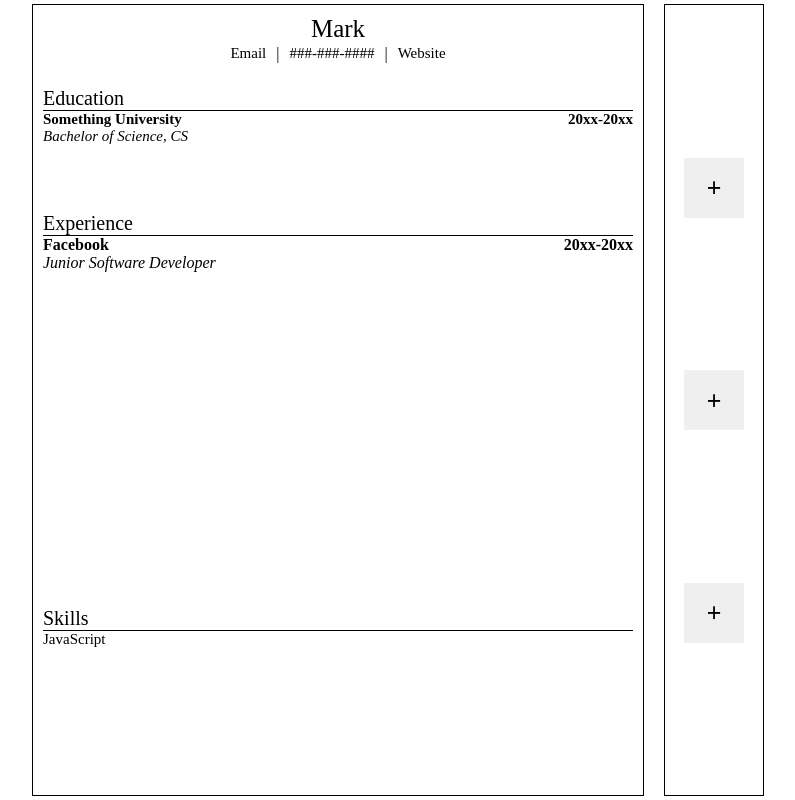
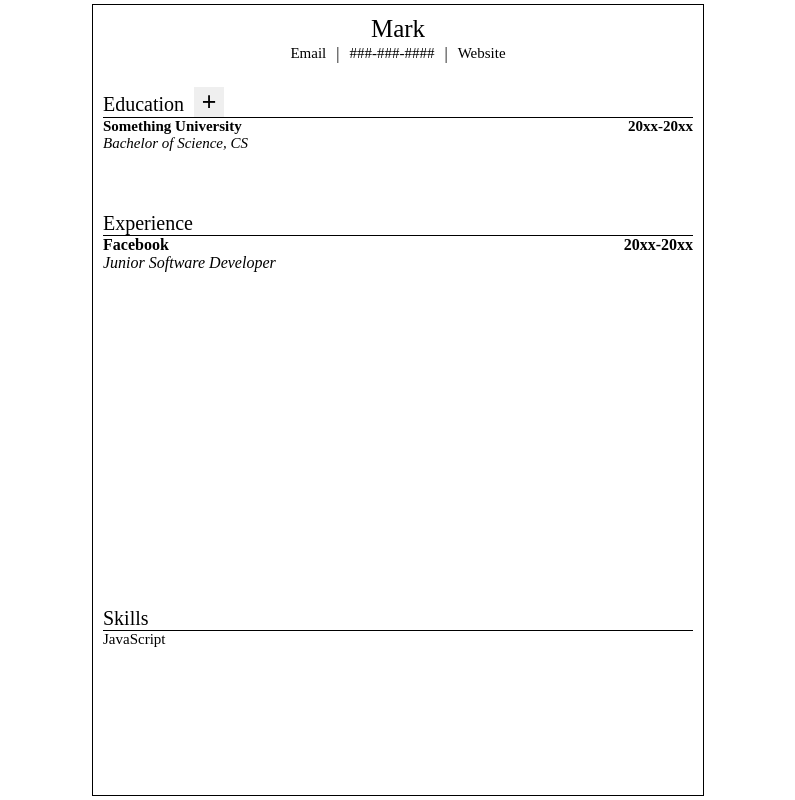
Before and after one commit to markymelnik/cv-app, a React (Vite) app: page / in a window 1280 px wide. Shown: the whole page, without its empty margins (242-1037 px from the left). Built offline with nearby package versions, Linux system fonts and the light colour scheme.

Commit message:
bullet points can be added to education description

```diff
--- a/src/App.jsx
+++ b/src/App.jsx
@@ -1,14 +1,11 @@
 import React from 'react';
 import Document from './components/Document';
-import BulletPoint from './components/BulletPoint';
-
 
 const App = () => {
 
   return (
     <>
       <Document/>
-      <BulletPoint/>
     </>
   )
 }
--- a/src/components/BulletPoint.jsx
+++ b/src/components/BulletPoint.jsx
@@ -1,6 +1,6 @@
 import React from 'react';
 
-const BulletPoint = () => {
+const BulletPoint = ({  }) => {
 
   const handleClick = () => {
 
@@ -9,8 +9,6 @@ const BulletPoint = () => {
   return (
     <div className='btn-container'>
       <button className='add-btn edu-btn' onClick={handleClick}>+</button>
-      <button className='add-btn exp-btn' onClick={handleClick}>+</button>
-      <button className='add-btn skil-btn' onClick={handleClick}>+</button>
     </div>
   )
 }
--- a/src/components/EducationSection/Education.jsx
+++ b/src/components/EducationSection/Education.jsx
@@ -1,6 +1,5 @@
 import React from 'react';
 import EditField from '../EditField';
-import BulletPoint from '../BulletPoint';
 
 const Education = () => {
 
@@ -21,19 +20,29 @@ const Education = () => {
     setDegree(newText);
   }
 
-  const handleAddBullet = (newBullet) => {
-    setBullets([...bulletPoints, newBullet]);
+  const handleAddBulletPoint = () => {
+    setBulletPoints([...bulletPoints, { text: '->'+'Edit me!' }]);
   }
 
-  const handleDeleteBullet = (index) => {
-    const newBullets = [...bulletPoints];
-    newBullets.splice(index, 1);
-    setBulletPoints(newBullets);
+  const handleBulletTextChange = (newText, index) => {
+    const newBulletPoints = [...bulletPoints];
+    newBulletPoints[index] = { text: '->'+newText };
+    setBulletPoints(newBulletPoints);
+  }
+
+  const handleDeleteBulletPoint = (index) => {
+    const newBulletPoints = [...bulletPoints];
+    newBulletPoints.splice(index, 1);
+    setBulletPoints(newBulletPoints);
   }
 
   return (
     <div className='resume-education'>
-      <div className='education-header'>Education</div>
+      <div className='education-header'>Education
+        <span>
+          <button className='add-btn edu-btn' onClick={handleAddBulletPoint}>+</button>
+        </span>
+      </div>
       <div className='education-subheader bold'>
         <EditField
           value={schoolName}
@@ -56,7 +65,21 @@ const Education = () => {
           inputClass='edit-education-info left'
         />
       </div>
-      <div className='education-description'></div>
+      <div className='education-description'>
+        {bulletPoints.map((bulletPoint, index) => (
+          <div className='bullet-point' key={index}>
+            <div>
+              <EditField
+                value={bulletPoint.text}
+                onTextChange={(newText) => handleBulletTextChange(newText, index)}
+                textClass='bullet-text'
+                inputClass='edit-bullet-text left'
+              />
+            </div>
+            <button className='delete-bullet-btn' onClick={() => handleDeleteBulletPoint(index)}>x</button>
+          </div>
+        ))}
+      </div>
     </div>
   )
 }
--- a/src/components/ExperienceSection/Experience.jsx
+++ b/src/components/ExperienceSection/Experience.jsx
@@ -6,6 +6,7 @@ const Experience = () => {
   const [companyName, setCompanyName] = React.useState('Facebook');
   const [workDateRange, setWorkDateRange] = React.useState('20xx-20xx');
   const [jobTitle, setJobTitle] = React.useState('Junior Software Developer');
+  const [bulletPoints, setBulletPoints] = React.useState([]);
 
   const handleCompanyName = (newText) => {
     setCompanyName(newText);
@@ -17,6 +18,16 @@ const Experience = () => {
 
   const handleJobTitle = (newText) => {
     setJobTitle(newText);
+  }
+
+  const handleAddBullet = (newBullet) => {
+    setBulletPoints([...bulletPoints, newBullet]);
+  }
+
+  const handleDeleteBullet = (index) => {
+    const newBullets = [...bulletPoints];
+    newBullets.splice(index, 1);
+    setBulletPoints(newBullets);
   }
 
   return (
--- a/src/styles.css
+++ b/src/styles.css
@@ -36,9 +36,10 @@
 }
 
 .add-btn {
-  height: 60px;
-  width: 60px;
+  height: 30px;
+  width: 30px;
   font-size: 25px;
+  margin-left: 10px;
 }
 
 .add-btn:hover {
@@ -136,30 +137,42 @@
 }
 
 .education-description {
+  display: flex;
+  flex-direction: column;
   font-size: 15px;
 }
 
-.bullet-container {
+.bullet-point {
   display: flex;
-  flex-direction: column;
-}
-
-.bullet-point {
+  flex-direction: row;
+  justify-content: space-between;
   font-size: 15px;
 }
 
-.edit-bullet-point {
+.bullet-text:hover {
+  background: lightgrey;
+  cursor: pointer;
+}
+
+.edit-bullet-text {
   border: none;
   text-align: left;
   font-size: 15px;
   background-color: lightgrey;
 }
 
-.delete-btn {
+.delete-bullet-btn {
   height: 20px;
   width: 20px;
-  background-color: red;
+  background-color: rgb(228, 105, 105);
 }
+
+.delete-bullet-btn:hover {
+  cursor: pointer;
+  background-color: rgb(218, 62, 62);
+}
+
+
 
 .resume-experience {
   display: flex;
```
